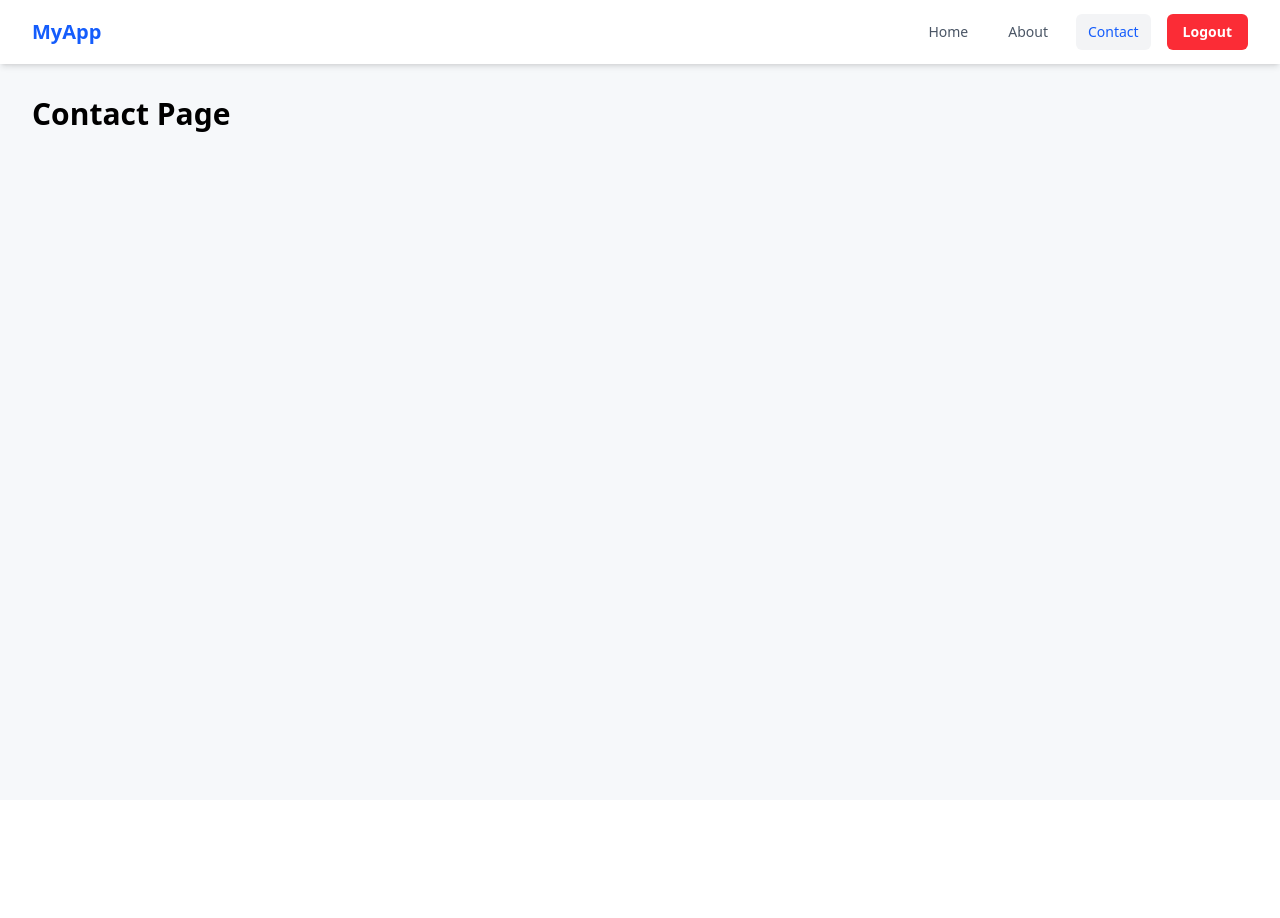
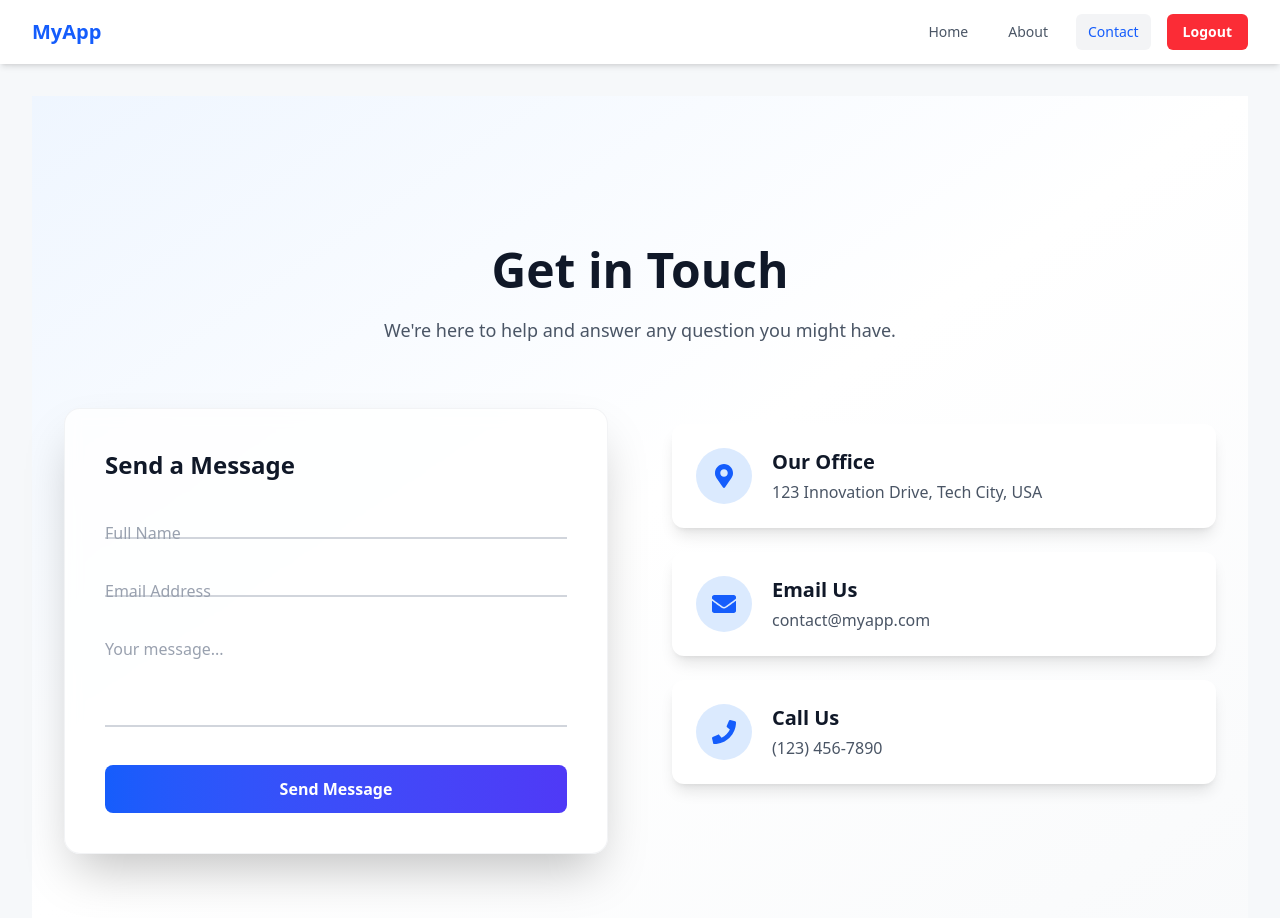
Before and after one commit to MeetDomadia123/SImpler_Internship, a React (Vite) app in the folder client/: page /contact in a window 1280 px wide. Before the commit the page ends 800 px from the top, so only its background shows below. Built offline with nearby package versions, Linux system fonts and the light colour scheme; sample sign-in values are in the browser's storage.

Commit message:
Added contact Page

```diff
--- a/client/src/pages/Contact.jsx
+++ b/client/src/pages/Contact.jsx
@@ -1,3 +1,196 @@
-import React from 'react';
-const Contact = () => <h1 className="text-3xl font-bold">Contact Page</h1>;
+import React, { useState } from "react";
+import { ToastContainer, toast } from "react-toastify";
+import "react-toastify/dist/ReactToastify.css";
+import { FaEnvelope, FaPhone, FaMapMarkerAlt } from "react-icons/fa";
+
+const Contact = () => {
+  const [formData, setFormData] = useState({
+    name: "",
+    email: "",
+    message: "",
+  });
+
+  const [isSubmitting, setIsSubmitting] = useState(false);
+
+  const handleChange = (e) => {
+    const { name, value } = e.target;
+    setFormData((prev) => ({ ...prev, [name]: value }));
+  };
+
+  const handleSubmit = (e) => {
+    e.preventDefault();
+
+    // Basic email format validation
+    const emailRegex = /^[^\s@]+@[^\s@]+\.[^\s@]+$/;
+
+    if (!formData.name || !formData.email || !formData.message) {
+      toast.error("Please fill out all fields.");
+      return;
+    }
+
+    if (!emailRegex.test(formData.email)) {
+      toast.error("Please enter a valid email address.");
+      return;
+    }
+
+    setIsSubmitting(true);
+    setTimeout(() => {
+      setIsSubmitting(false);
+      toast.success("Thank you! Your message has been sent.");
+      setFormData({ name: "", email: "", message: "" });
+    }, 2000);
+  };
+
+  return (
+    <>
+      {/* ToastContainer aria-live is polite by default for screen readers */}
+      <ToastContainer
+        position="bottom-right"
+        autoClose={4000}
+        hideProgressBar={false}
+        newestOnTop={true}
+        closeOnClick
+        rtl={false}
+        pauseOnFocusLoss
+        draggable
+        pauseOnHover
+      />
+      <div className="bg-gradient-to-br from-blue-50 via-white to-gray-50 dark:from-gray-900 dark:via-gray-900 dark:to-indigo-900 min-h-screen pt-20">
+        <div className="container mx-auto py-16 px-4">
+          <div className="max-w-4xl mx-auto text-center mb-16 px-2">
+            <h1 className="text-4xl md:text-5xl font-extrabold text-gray-900 dark:text-white leading-tight">
+              Get in Touch
+            </h1>
+            <p className="mt-4 text-lg text-gray-600 dark:text-gray-300">
+              We're here to help and answer any question you might have.
+            </p>
+          </div>
+
+          <div className="grid grid-cols-1 lg:grid-cols-2 gap-10 lg:gap-16 max-w-6xl mx-auto">
+            {/* CONTACT FORM */}
+            <div className="bg-white/80 dark:bg-gray-800/80 backdrop-blur-sm p-8 md:p-10 rounded-2xl shadow-2xl border border-gray-200/50 dark:border-gray-700/50">
+              <h2 className="text-2xl font-bold text-gray-900 dark:text-white mb-8">
+                Send a Message
+              </h2>
+              <form
+                onSubmit={handleSubmit}
+                noValidate
+                className="space-y-8"
+                aria-label="Contact form"
+              >
+                {/* Floating Label Inputs */}
+                {/** Name */}
+                <div className="relative">
+                  <input
+                    id="name"
+                    name="name"
+                    type="text"
+                    value={formData.name}
+                    onChange={handleChange}
+                    className="peer w-full bg-transparent border-b-2 border-gray-300 dark:border-gray-600 text-gray-900 dark:text-white placeholder-transparent focus:outline-none focus:border-blue-500 focus-visible:ring-2 focus-visible:ring-blue-400 transition-colors"
+                    placeholder="Full Name"
+                    aria-required="true"
+                    required
+                  />
+                  <label
+                    htmlFor="name"
+                    className="absolute left-0 -top-3.5 text-gray-600 dark:text-gray-400 text-sm transition-all peer-placeholder-shown:text-base peer-placeholder-shown:text-gray-400 peer-placeholder-shown:top-2 peer-focus:-top-4.5 peer-focus:text-sm peer-focus:text-blue-600"
+                  >
+                    Full Name
+                  </label>
+                </div>
+                {/** Email */}
+                <div className="relative">
+                  <input
+                    id="email"
+                    name="email"
+                    type="email"
+                    value={formData.email}
+                    onChange={handleChange}
+                    className="peer w-full bg-transparent border-b-2 border-gray-300 dark:border-gray-600 text-gray-900 dark:text-white placeholder-transparent focus:outline-none focus:border-blue-500 focus-visible:ring-2 focus-visible:ring-blue-400 transition-colors"
+                    placeholder="Email Address"
+                    aria-required="true"
+                    required
+                  />
+                  <label
+                    htmlFor="email"
+                    className="absolute left-0 -top-3.5 text-gray-600 dark:text-gray-400 text-sm transition-all peer-placeholder-shown:text-base peer-placeholder-shown:text-gray-400 peer-placeholder-shown:top-2 peer-focus:-top-4.5 peer-focus:text-sm peer-focus:text-blue-600"
+                  >
+                    Email Address
+                  </label>
+                </div>
+                {/** Message */}
+                <div className="relative">
+                  <textarea
+                    id="message"
+                    name="message"
+                    rows="4"
+                    value={formData.message}
+                    onChange={handleChange}
+                    className="peer w-full bg-transparent border-b-2 border-gray-300 dark:border-gray-600 text-gray-900 dark:text-white placeholder-transparent focus:outline-none focus:border-blue-500 focus-visible:ring-2 focus-visible:ring-blue-400 transition-colors resize-none"
+                    placeholder="Your message..."
+                    aria-required="true"
+                    required
+                  />
+                  <label
+                    htmlFor="message"
+                    className="absolute left-0 -top-3.5 text-gray-600 dark:text-gray-400 text-sm transition-all peer-placeholder-shown:text-base peer-placeholder-shown:text-gray-400 peer-placeholder-shown:top-2 peer-focus:-top-4.5 peer-focus:text-sm peer-focus:text-blue-600"
+                  >
+                    Your message...
+                  </label>
+                </div>
+
+                {/* Submit Button */}
+                <button
+                  type="submit"
+                  disabled={isSubmitting}
+                  aria-live="polite"
+                  aria-disabled={isSubmitting}
+                  className={`w-full rounded-lg font-bold py-3 px-6 text-white transition-transform duration-300 bg-gradient-to-r from-blue-600 to-indigo-600 hover:shadow-lg hover:-translate-y-1 disabled:from-blue-400 disabled:to-indigo-400 disabled:cursor-not-allowed disabled:shadow-none disabled:translate-y-0 transform`}
+                >
+                  {isSubmitting ? "Sending..." : "Send Message"}
+                </button>
+              </form>
+            </div>
+
+            {/* Contact Information cards */}
+            <div className="space-y-6 pt-4">
+              <InfoCard
+                icon={<FaMapMarkerAlt />}
+                title="Our Office"
+                text="123 Innovation Drive, Tech City, USA"
+              />
+              <InfoCard
+                icon={<FaEnvelope />}
+                title="Email Us"
+                text="contact@myapp.com"
+              />
+              <InfoCard
+                icon={<FaPhone />}
+                title="Call Us"
+                text="(123) 456-7890"
+              />
+            </div>
+          </div>
+        </div>
+      </div>
+    </>
+  );
+};
+
+// InfoCard helper component
+const InfoCard = ({ icon, title, text }) => (
+  <div className="flex items-start space-x-5 p-6 bg-white dark:bg-gray-800 rounded-xl shadow-lg transition-transform duration-300 hover:-translate-y-1 hover:shadow-xl">
+    <div className="flex-shrink-0 bg-blue-100 dark:bg-blue-900/50 p-4 rounded-full">
+      <span className="text-2xl text-blue-600 dark:text-blue-400">{icon}</span>
+    </div>
+    <div>
+      <h3 className="text-xl font-bold text-gray-900 dark:text-white">
+        {title}
+      </h3>
+      <p className="text-gray-600 dark:text-gray-400 mt-1">{text}</p>
+    </div>
+  </div>
+);
+
 export default Contact;
```
